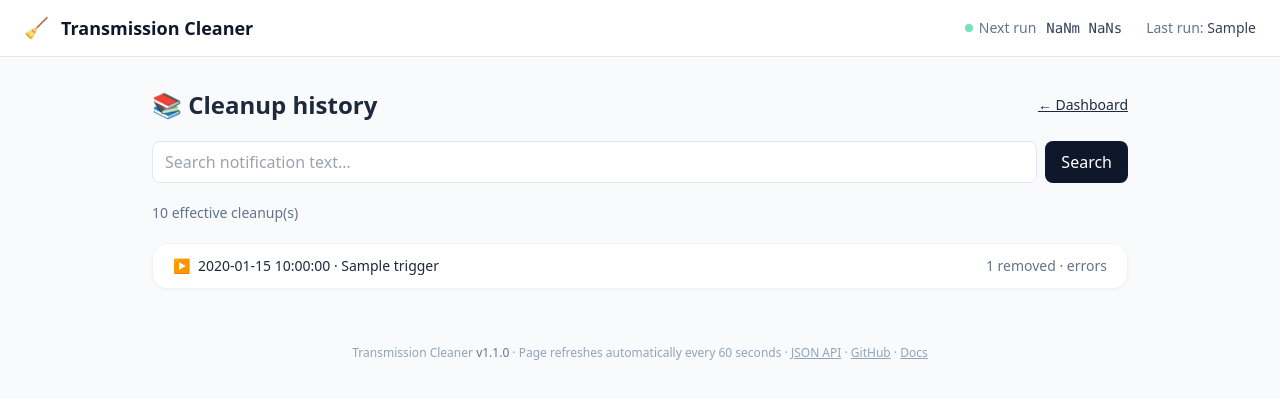
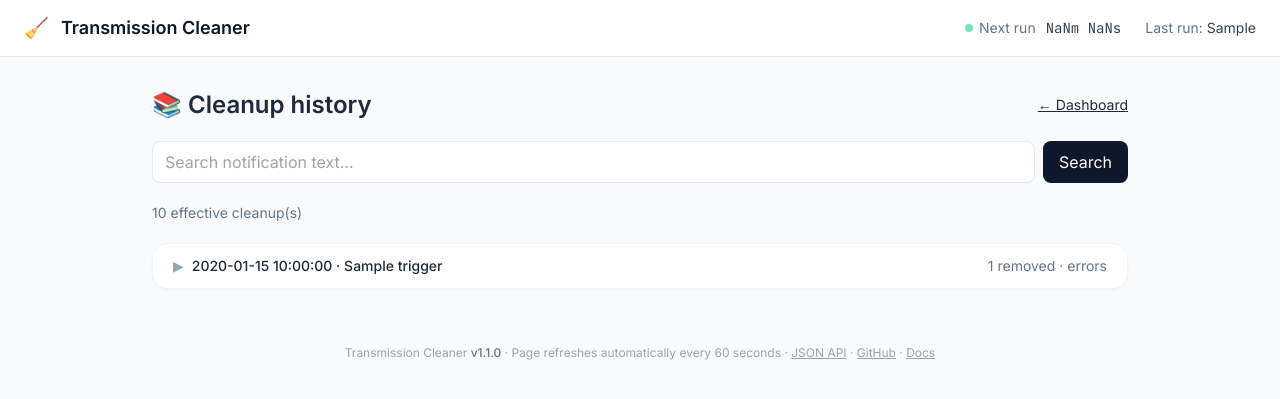
Before and after one commit to gioxx/TransmissionCleaner, a FastAPI app: template app/templates/history.html in a window 1280 px wide. Shown: the top 399 px of the page. Run offline with FastAPI, Linux system fonts and the light colour scheme; the template is opened without the code that fills it: most values are stand-ins (such as "Sample title", 1, 10 or a date in 2020); some libraries are stand-ins or nearby versions.

Commit message:
fix: align page typography

```diff
--- a/app/main.py
+++ b/app/main.py
@@ -218,4 +218,5 @@ async def history_page(request: Request, q: str = "", page: int = 1):
         "next_run_str": _format_dt(next_run), "next_run_iso": _next_run_iso(next_run),
         "last_run_str": _format_dt(state.last_run_time),
         "cfg": {"dry_run": settings.dry_run},
+        "page_title": "Cleanup history",
     })
--- /dev/null
+++ b/app/templates/_head.html
@@ -0,0 +1,15 @@
+<meta charset="utf-8">
+<meta name="viewport" content="width=device-width, initial-scale=1">
+<title>{{ page_title|default("Transmission Cleaner") }}</title>
+<link rel="preconnect" href="https://fonts.googleapis.com">
+<link rel="stylesheet" href="https://fonts.googleapis.com/css2?family=Inter:wght@400;500;600;700&family=JetBrains+Mono:wght@400;500&display=swap">
+<script src="https://cdn.tailwindcss.com"></script>
+<script>
+  tailwind.config = {
+    theme: {
+      extend: {
+        fontFamily: { sans: ['Inter', 'sans-serif'], mono: ['JetBrains Mono', 'monospace'] },
+      }
+    }
+  }
+</script>
--- a/app/templates/history.html
+++ b/app/templates/history.html
@@ -1,6 +1,9 @@
 <!DOCTYPE html>
 <html lang="en">
-<head><meta charset="utf-8"><meta name="viewport" content="width=device-width, initial-scale=1"><title>Cleanup history</title><script src="https://cdn.tailwindcss.com"></script><style>.badge{display:inline-flex;align-items:center;padding:.125rem .5rem;border-radius:9999px;font-size:.75rem;font-weight:500}.badge-yellow{background:#fef3c7;color:#92400e}</style></head>
+<head>
+  {% include "_head.html" %}
+  <style>.badge{display:inline-flex;align-items:center;padding:.125rem .5rem;border-radius:9999px;font-size:.75rem;font-weight:500}.badge-yellow{background:#fef3c7;color:#92400e}</style>
+</head>
 <body class="bg-slate-50 text-slate-800 font-sans min-h-screen">
   {% include "_header.html" %}
   <main class="max-w-5xl mx-auto px-4 sm:px-6 py-8 space-y-5">
```
Also changed, not shown: app/templates/index.html (+1 -3 lines).
